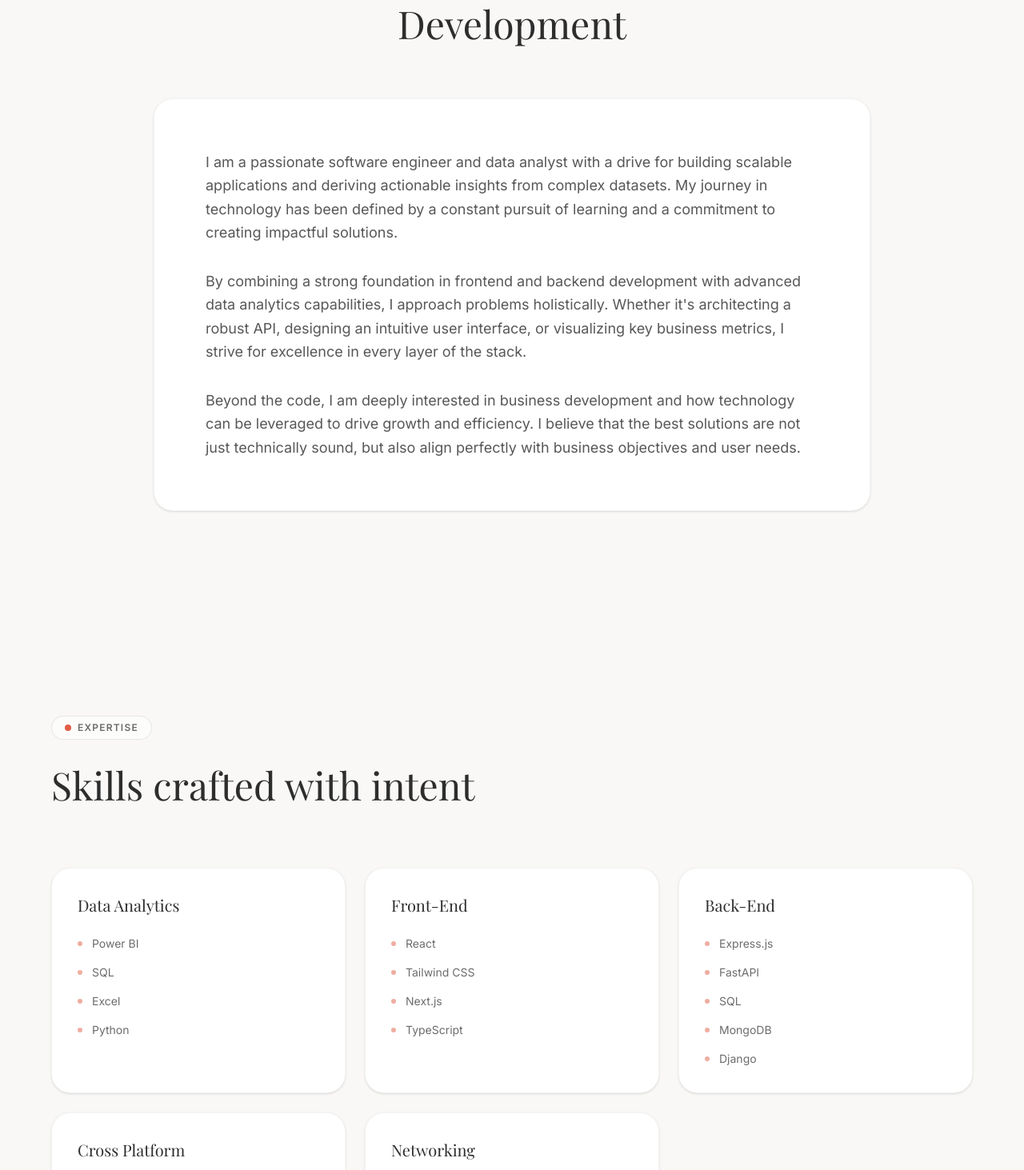
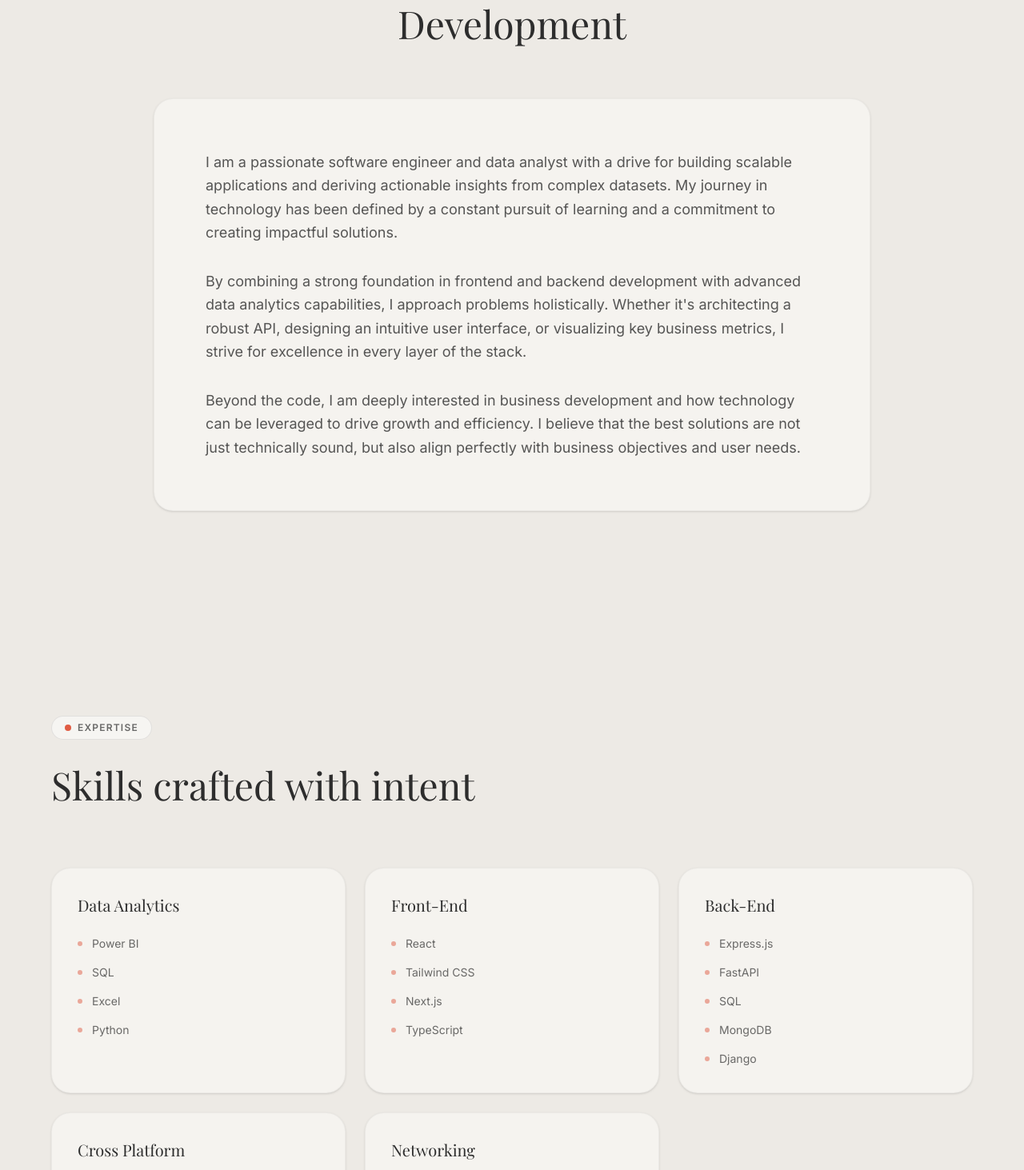
Before and after one commit to YoussefYoussefG/Prject-my-own-portfolio, a Next.js app: page / in a window 1280 px wide. Shown: the part 1127-2590 px from the top of the page at 80% size. Built offline with nearby package versions, Linux system fonts and the light colour scheme; no server answers; the database is empty; a web font is replaced by a local one.

Commit message:
feat: implement theme variables, global selection styles, and add fallback project data

```diff
--- a/src/app/globals.css
+++ b/src/app/globals.css
@@ -1,9 +1,10 @@
 @import "tailwindcss";
 
 @theme inline {
-  --color-background: #F9F8F6;
+  --color-background: #EDEAE5;
   --color-foreground: #2D2D2D;
   --color-accent: #E05C43;
+  --color-card: #F5F3EF;
   --font-sans: var(--font-inter), ui-sans-serif, system-ui, sans-serif;
   --font-serif: var(--font-playfair), ui-serif, Georgia, serif;
 }
@@ -15,6 +16,11 @@
     -webkit-font-smoothing: antialiased;
     -moz-osx-font-smoothing: grayscale;
   }
+
+  ::selection {
+    background-color: var(--color-accent);
+    color: white;
+  }
 }
 
 @layer utilities {
--- a/src/app/layout.tsx
+++ b/src/app/layout.tsx
@@ -27,7 +27,7 @@ export default function RootLayout({
       lang="en"
       className={`scroll-smooth ${inter.variable} ${playfair.variable} antialiased`}
     >
-      <body className="min-h-full flex flex-col font-sans bg-[#F9F8F6] text-[#2D2D2D] selection:bg-[#E05C43] selection:text-white">{children}</body>
+      <body className="min-h-full flex flex-col font-sans bg-background text-foreground">{children}</body>
     </html>
   );
 }
--- a/src/components/About.tsx
+++ b/src/components/About.tsx
@@ -5,7 +5,7 @@ import { FadeInUp } from "./Animations";
 
 export default function About() {
   return (
-    <section id="about" className="py-32 px-6 md:px-12 bg-[#F9F8F6]">
+    <section id="about" className="py-32 px-6 md:px-12 bg-background">
       <div className="max-w-4xl mx-auto flex flex-col items-center">
 
         {/* Indicator */}
@@ -27,7 +27,7 @@ export default function About() {
 
         {/* Text Card */}
         <FadeInUp delay={0.2}>
-          <div className="bg-white rounded-3xl p-8 md:p-16 shadow-sm border border-foreground/5 w-full">
+          <div className="bg-card rounded-3xl p-8 md:p-16 shadow-sm border border-foreground/5 w-full">
             <div className="space-y-8 text-foreground/80 leading-relaxed md:text-lg">
               <p>
                 I am a passionate software engineer and data analyst with a drive for building scalable applications and deriving actionable insights from complex datasets. My journey in technology has been defined by a constant pursuit of learning and a commitment to creating impactful solutions.
--- a/src/components/Experience.tsx
+++ b/src/components/Experience.tsx
@@ -86,7 +86,7 @@ export default function Experience() {
         <StaggerContainer className="grid grid-cols-1 md:grid-cols-2 gap-6 w-full max-w-5xl">
           {experiences.map((exp, index) => (
             <StaggerItem key={index}>
-              <div className="bg-white rounded-3xl p-8 md:p-10 shadow-sm border border-foreground/5 hover:shadow-md hover:-translate-y-1 transition-all duration-300 flex flex-col h-full">
+              <div className="bg-card rounded-3xl p-8 md:p-10 shadow-sm border border-foreground/5 hover:shadow-lg hover:-translate-y-1.5 transition-all duration-300 flex flex-col h-full">
                 <div className={`w-14 h-14 rounded-full flex items-center justify-center mb-6 text-xs font-bold tracking-wider ${exp.logoBg}`}>
                   {exp.logoText}
                 </div>
--- a/src/components/Header.tsx
+++ b/src/components/Header.tsx
@@ -27,7 +27,7 @@ export default function Header() {
   return (
     <header
       className={`fixed top-0 left-0 right-0 z-50 transition-all duration-300 px-6 py-4 md:px-12 ${
-        isScrolled ? "bg-[#F9F8F6]/90 backdrop-blur-md shadow-sm py-4" : "bg-transparent py-6"
+        isScrolled ? "bg-background/90 backdrop-blur-md shadow-sm py-4" : "bg-transparent py-6"
       }`}
     >
       <div className="max-w-7xl mx-auto flex items-center justify-between">
@@ -72,7 +72,7 @@ export default function Header() {
 
       {/* Mobile Navigation */}
       {mobileMenuOpen && (
-        <div className="md:hidden absolute top-full left-0 right-0 bg-[#F9F8F6] border-t border-gray-200 shadow-md">
+        <div className="md:hidden absolute top-full left-0 right-0 bg-background border-t border-foreground/10 shadow-md">
           <nav className="flex flex-col items-center py-6 gap-6 text-sm font-semibold tracking-widest text-foreground/80">
             {navLinks.map((link) => (
               <Link
--- a/src/components/Projects.tsx
+++ b/src/components/Projects.tsx
@@ -4,6 +4,40 @@ import React, { useEffect, useState } from "react";
 import { ArrowUpRight } from "lucide-react";
 import { FadeInUp, StaggerContainer, StaggerItem } from "./Animations";
 import { getProjectsByCategory, ProjectCategory } from "../lib/services/projectService";
+
+// Static fallback data in case Supabase is unreachable
+const fallbackData: ProjectCategory[] = [
+  {
+    id: "fallback-web",
+    category: "Web Apps",
+    count: 3,
+    projects: [
+      { id: "1", title: "Pediatric Pulse | Healthcare Platform", description: "A full clinic management system with web and mobile applications.", tags: ["WEB APP", "MOBILE"], link_text: "GITHUB REPO", link_url: "#" },
+      { id: "2", title: "Image Processing Application", description: "An interactive web app for mixing visual components and corner detection.", tags: ["WEB APP"], link_text: "GITHUB REPO", link_url: "#" },
+      { id: "3", title: "BM - Backend Service", description: "A modular backend service with secure API endpoints and authentication.", tags: ["WEB APP"], link_text: "GITHUB REPO", link_url: "#" },
+    ],
+  },
+  {
+    id: "fallback-mobile",
+    category: "Mobile Apps",
+    count: 3,
+    projects: [
+      { id: "4", title: "Pediatric Pulse | Healthcare Platform", description: "A full clinic management system with web and mobile applications.", tags: ["WEB APP", "MOBILE"], link_text: "GITHUB REPO", link_url: "#" },
+      { id: "5", title: "QR Authentication System", description: "A secure login system utilizing UUID-based QR code generation.", tags: ["MOBILE"], link_text: "GITHUB REPO", link_url: "#" },
+      { id: "6", title: "EchoPlay", description: "A cross-platform mobile game with a modern Truth or Dare experience.", tags: ["MOBILE"], link_text: "GITHUB REPO", link_url: "#" },
+    ],
+  },
+  {
+    id: "fallback-data",
+    category: "Data Analytics",
+    count: 3,
+    projects: [
+      { id: "7", title: "HR Dashboard", description: "An interactive HR dashboard in Power BI for workforce data analysis.", tags: ["DATA"], link_text: "VIEW ANALYTICS", link_url: "#" },
+      { id: "8", title: "E-Commerce Sales Dashboard", description: "An interactive sales dashboard analyzing key e-commerce metrics.", tags: ["DATA"], link_text: "VIEW ANALYTICS", link_url: "#" },
+      { id: "9", title: "ISP-Dashboard", description: "An ISP Power BI dashboard for customer segmentation and revenue optimization.", tags: ["DATA"], link_text: "VIEW ANALYTICS", link_url: "#" },
+    ],
+  },
+];
 
 export default function Projects() {
   const [projectCategories, setProjectCategories] = useState<ProjectCategory[]>([]);
@@ -12,7 +46,8 @@ export default function Projects() {
   useEffect(() => {
     async function loadProjects() {
       const data = await getProjectsByCategory();
-      setProjectCategories(data);
+      // Use fallback data if fetch returned empty (Supabase down or no data)
+      setProjectCategories(data.length > 0 ? data : fallbackData);
       setLoading(false);
     }
     loadProjects();
@@ -54,7 +89,7 @@ export default function Projects() {
               <StaggerContainer className="grid grid-cols-1 md:grid-cols-2 lg:grid-cols-3 gap-6">
                 {section.projects.map((project, idx) => (
                   <StaggerItem key={project.id || idx}>
-                    <div className="bg-white rounded-3xl p-8 shadow-sm border border-foreground/5 hover:shadow-md hover:-translate-y-1 transition-all duration-300 flex flex-col h-full">
+                    <div className="bg-card rounded-3xl p-8 shadow-sm border border-foreground/5 hover:shadow-lg hover:-translate-y-1.5 transition-all duration-300 flex flex-col h-full">
                       <div className="flex gap-2 mb-6 flex-wrap">
                         {project.tags.map((tag, i) => (
                           <span key={i} className="text-[10px] font-semibold tracking-widest text-foreground/50 uppercase bg-foreground/5 px-2.5 py-1 rounded-full">
--- a/src/components/Skills.tsx
+++ b/src/components/Skills.tsx
@@ -49,7 +49,7 @@ export default function Skills() {
         <StaggerContainer className="grid grid-cols-1 md:grid-cols-2 lg:grid-cols-3 gap-6">
           {skillCategories.map((category, index) => (
             <StaggerItem key={index}>
-              <div className="bg-white rounded-3xl p-8 shadow-sm border border-foreground/5 hover:shadow-md hover:-translate-y-1 transition-all duration-300 h-full">
+              <div className="bg-card rounded-3xl p-8 shadow-sm border border-foreground/5 hover:shadow-lg hover:-translate-y-1.5 transition-all duration-300 h-full">
                 <h3 className="font-serif text-xl mb-6 text-foreground">{category.title}</h3>
                 <ul className="space-y-4">
                   {category.skills.map((skill, idx) => (
--- a/src/components/SplashScreen.tsx
+++ b/src/components/SplashScreen.tsx
@@ -32,7 +32,7 @@ export default function SplashScreen({ onComplete }: { onComplete: () => void })
           initial={{ opacity: 1 }}
           exit={{ opacity: 0, y: "-100%" }}
           transition={{ duration: 0.8, ease: [0.76, 0, 0.24, 1] }}
-          className="fixed inset-0 z-[100] bg-[#F9F8F6] flex flex-col items-center justify-center"
+          className="fixed inset-0 z-[100] bg-background flex flex-col items-center justify-center"
         >
           <div className="relative flex flex-col items-center">
             <motion.h1
```
